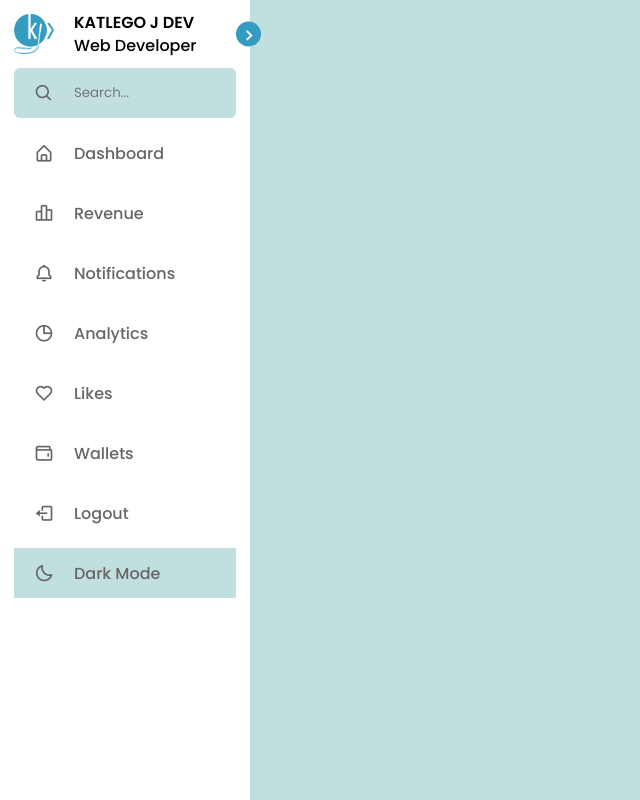
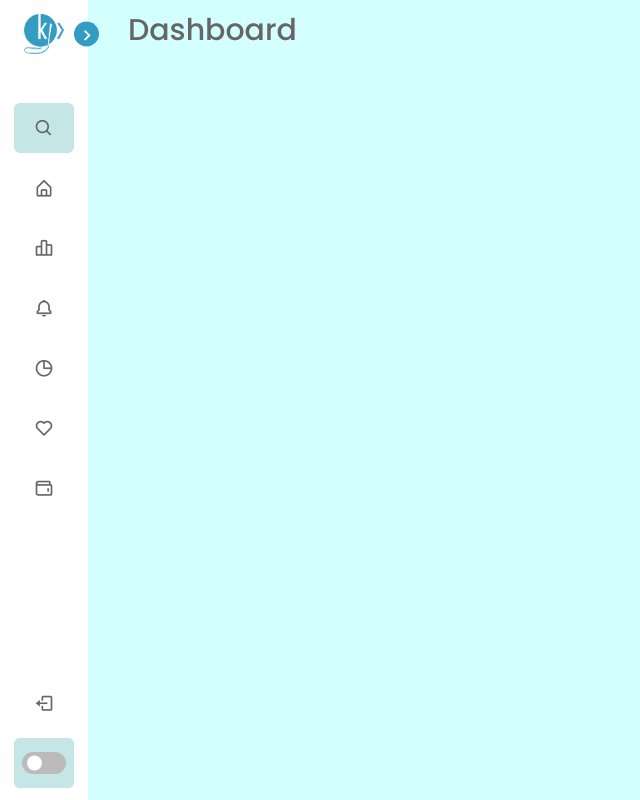
Before and after one commit to agurchu/sidebar-menu, a plain HTML site: page index.html in a window 1280 px wide. Both pictures are taken after a click on the icon 248 px from the left and 34 px from the top of the page. Shown: the whole page, without its empty margins (0-640 px from the left). Drawn offline with nearby package versions, Linux system fonts and the light colour scheme.

Commit message:
js and html css updates.

```diff
--- a/index.html
+++ b/index.html
@@ -36,7 +36,7 @@
         <div class="menu">
           <li class="search-box">
             <i class="bx bx-search icon"></i>
-            <input type="search" placeholder="Search..." />
+            <input type="text" placeholder="Search..." />
           </li>
           <ul class="menu-links">
             <li class="nav-link">
@@ -102,6 +102,10 @@
       </div>
     </nav>
 
+    <section class="home">
+      <div class="text">Dashboard</div>
+    </section>
+
     <!--script js-->
     <script src="script.js"></script>
   </body>
--- a/script.js
+++ b/script.js
@@ -0,0 +1,24 @@
+const body = document.querySelector("body");
+const toggle = body.querySelector(".toggle");
+const sidebar = body.querySelector(".sidebar");
+const searchBtn = body.querySelector(".search-box");
+const modeSwitch = body.querySelector(".toggle-switch");
+const modeText = body.querySelector(".mode-text");
+
+modeSwitch.addEventListener("click", () => {
+  body.classList.toggle("dark");
+
+  if (body.classList.contains("dark")) {
+    modeText.innerText = "Light Mode";
+  } else {
+    modeText.innerText = "Dark Mode";
+  }
+});
+
+toggle.addEventListener("click", () => {
+  sidebar.classList.toggle("close");
+});
+
+searchBtn.addEventListener("click", () => {
+  sidebar.classList.remove("close");
+});
--- a/style.css
+++ b/style.css
@@ -4,11 +4,11 @@
 :root {
   --color-main: #389c9c;
   --color-primary: #349cc0;
-  --color-secondary: #34c0bc;
+  --color-secondary: #c4e6e6;
   --color-accent: #d8bcbc;
-  --color-body: #c2dfdf;
+  --color-body: #d4ffff;
   --color-heading: #fff;
-  --color-toggle: #ddd;
+  --color-toggle: #bbbbbb;
   --color-text: #666;
 
   /* _________________Transition________________*/
@@ -33,8 +33,17 @@ html {
 body {
   height: 100vh;
   background: var(--color-body);
+  transition: var(--trans-05);
 }
 
+body.dark {
+  --color-primary: #3a3b3c;
+  --color-body: #18191a;
+  --color-heading: #242526;
+  --color-secondary: #3a3b3c;
+  --color-toggle: #fff;
+  --color-text: #ccc;
+}
 /*=======sidebar section========*/
 
 .sidebar {
@@ -45,6 +54,12 @@ body {
   position: fixed;
   top: 0;
   width: 250px;
+  transition: var(--trans-05);
+  z-index: 100;
+}
+
+.sidebar.close {
+  width: 88px;
 }
 
 /*=======Resuable CSS section========*/
@@ -52,12 +67,19 @@ body {
 .sidebar .text {
   font-size: 1.6rem;
   font-weight: 500;
+  opacity: 1;
+  transition: var(--trans-03);
+  white-space: nowrap;
 }
 
+.sidebar.close .text {
+  opacity: 0;
+}
 .sidebar .image {
   min-width: 60px;
   display: flex;
   align-items: center;
+  justify-content: center;
 }
 
 .sidebar li {
@@ -75,7 +97,7 @@ body {
   justify-content: center;
 }
 .sidebar li .icon,
-.sidebar li .text {
+.sidebar .text {
   color: var(--color-text);
   transition: var(--trans-02);
 }
@@ -121,22 +143,39 @@ body {
   position: absolute;
   right: -25px;
   top: 50%;
-  transform: translateY(-50%);
+  transform: translateY(-50%) rotate(180deg);
   width: 25px;
 }
 
+body.dark .toggle {
+  color: var(--color-toggle);
+}
+
+.sidebar.close .toggle {
+  transform: translateY(-50%);
+}
+
+.sidebar .menu {
+  margin-top: 35px;
+}
+
 .sidebar .search-box {
-  background: var(--color-body);
+  background: var(--color-secondary);
   border-radius: 6px;
+  transition: var(--trans-05);
 }
 
 .search-box input {
   width: 100%;
   height: 100%;
-  background: var(--color-body);
+  font-size: 1.6rem;
+  font-weight: 500;
+  color: var(--color-text);
+  background: var(--color-secondary);
   outline: none;
   border: none;
   border-radius: 6px;
+  transition: var(--trans-05);
 }
 
 .sidebar li a {
@@ -158,15 +197,23 @@ body {
   color: var(--color-heading);
 }
 
+body.dark .sidebar li a:hover .icon,
+body.dark .sidebar li a:hover .text {
+  color: var(--color-text);
+}
+
 .sidebar .menu-bar {
-  height: calc(100% -50px);
+  height: calc(100% - 50px);
   display: flex;
   flex-direction: column;
   justify-content: space-between;
 }
 
 .menu-bar .mode {
-  background: var(--color-body);
+  background: var(--color-secondary);
+  position: relative;
+  border-radius: 6px;
+  overflow: hidden;
 }
 
 .menu-bar .mode .moon-sun {
@@ -178,12 +225,77 @@ body {
 
 .menu-bar .mode i {
   position: absolute;
+  transition: var(--trans-03);
 }
 
 .menu-bar .mode i.sun {
   opacity: 0;
 }
 
+body.dark .menu-bar .mode i.sun {
+  opacity: 1;
+}
+
+body.dark .menu-bar .mode i.moon {
+  opacity: 0;
+}
+
 .menu-bar .mode .toggle-switch {
+  position: absolute;
+  right: 0;
+  align-items: center;
+  cursor: pointer;
+  display: flex;
   height: 100%;
+  justify-content: center;
+  min-width: 60px;
+  background: var(--color-secondary);
+  transition: var(--trans-05);
 }
+
+.toggle-switch .switch {
+  background: var(--color-toggle);
+  border-radius: 25px;
+  height: 22px;
+  position: relative;
+  width: 44px;
+}
+
+.switch::before {
+  background: var(--color-heading);
+  border-radius: 50%;
+  content: "";
+
+  height: 15px;
+  left: 5px;
+  position: absolute;
+  top: 50%;
+  transform: translateY(-50%);
+  transition: var(--trans-03);
+  width: 15px;
+}
+
+body.dark .switch::before {
+  left: 24px;
+}
+
+.home {
+  height: 100%;
+  position: relative;
+  left: 250px;
+  width: calc(100% - 250px);
+  transition: var(--trans-05);
+  background: var(--color-body);
+}
+
+.home .text {
+  font-size: 3rem;
+  font-weight: 500;
+  color: var(--color-text);
+  padding: 8px 40px;
+}
+
+.sidebar.close ~ .home {
+  left: 88px;
+  width: calc(100% - 88px);
+}
```
